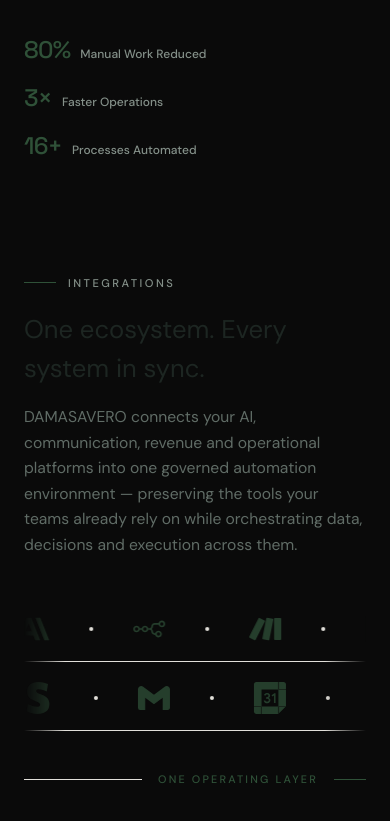
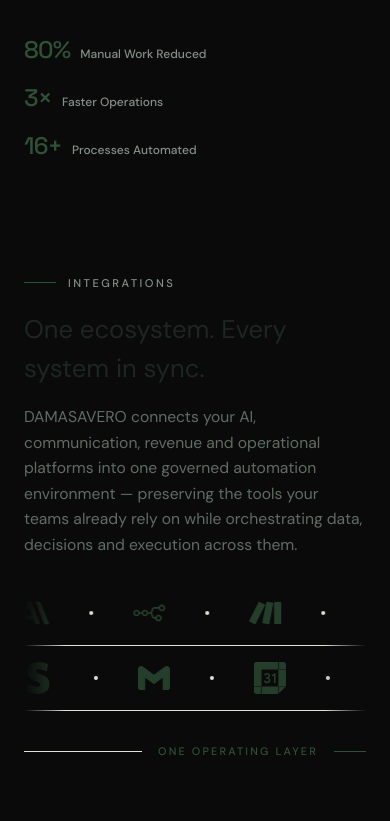
Before and after one commit to Osamatello/osamatelloagency-telloagency, a Next.js app: page / in a window 390 px wide. Shown: the part 889-1710 px from the top of the page. Built offline with nearby package versions, Linux system fonts and the light colour scheme.

Commit message:
Polish homepage responsive rhythm

```diff
--- a/components/site/home/IntegrationRail.tsx
+++ b/components/site/home/IntegrationRail.tsx
@@ -24,13 +24,13 @@ export function IntegrationRail() {
 
       <div
         ref={ref}
-        className={cn('reveal-fade mt-14 space-y-5', inView && 'is-in')}
+        className={cn('reveal-fade mt-10 space-y-4 sm:mt-12', inView && 'is-in')}
       >
         <MarqueeRow items={rowA} reverse={false} />
         <MarqueeRow items={rowB} reverse />
       </div>
 
-      <div className="mt-10 flex items-center gap-4 text-[0.68rem] font-medium uppercase tracking-[0.2em] text-ink-faint">
+      <div className="mt-8 flex items-center gap-4 text-[0.68rem] font-medium uppercase tracking-[0.2em] text-ink-faint">
         <span className="h-px flex-1 bg-line" />
         <span className="whitespace-nowrap text-brand">{t.operatingLayer}</span>
         <span className="h-px w-8 shrink-0 bg-brand" />
```
